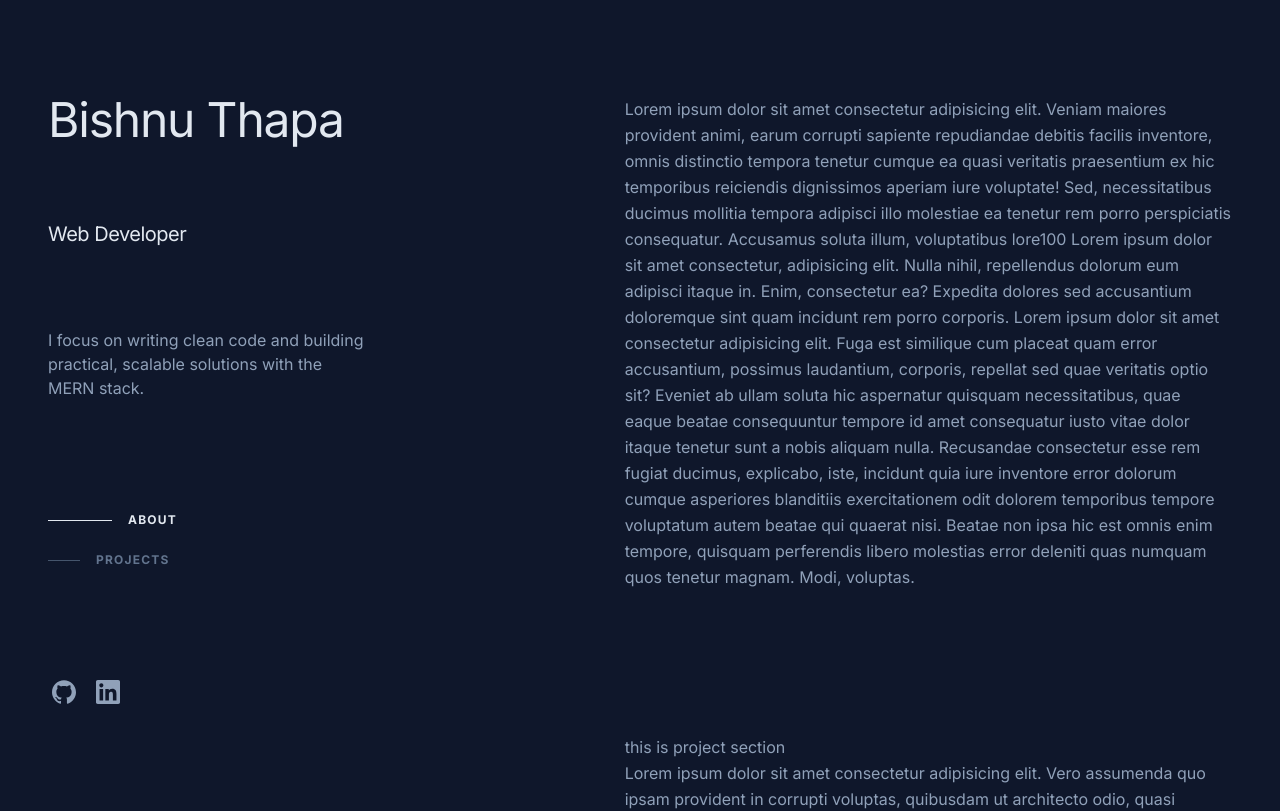
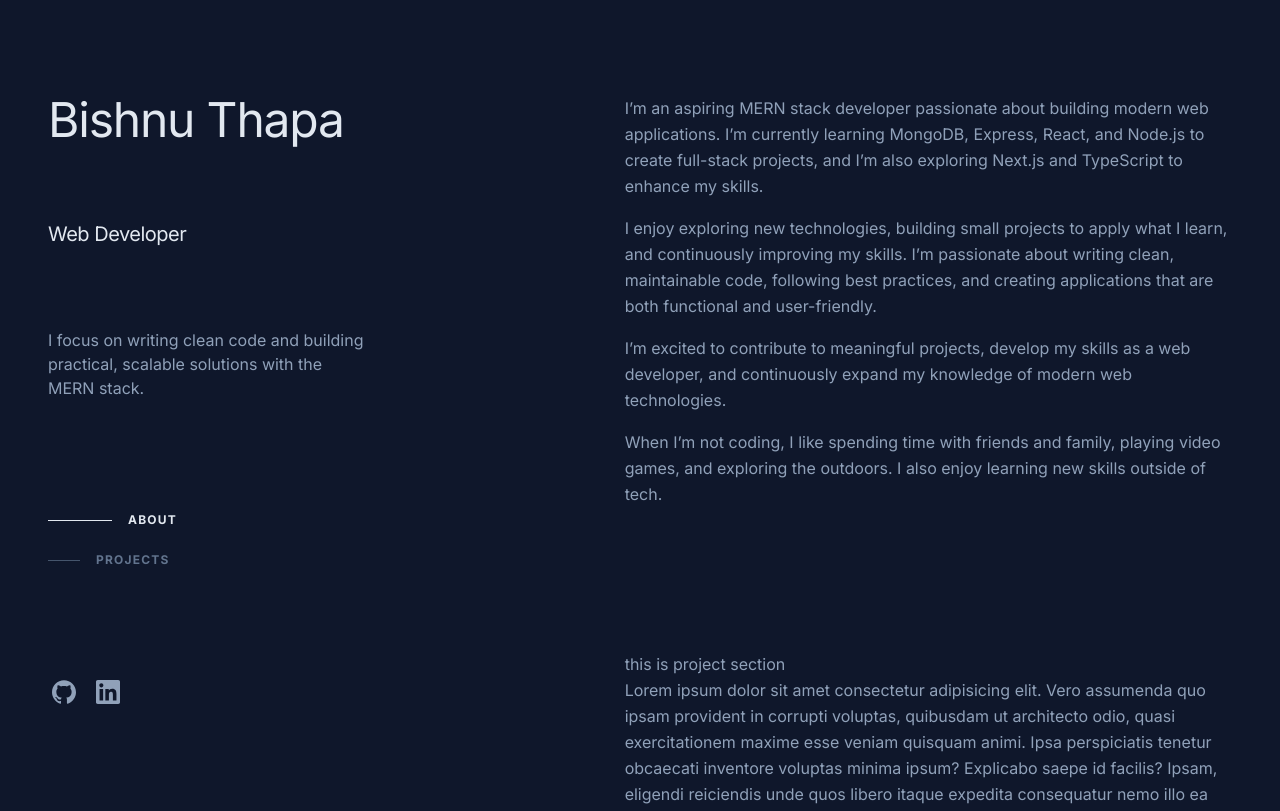
Before and after one commit to BishnuThapa10/portfolio-website, a Next.js app: page / in a window 1280 px wide. Shown: the top 811 px of the page. Built offline with nearby package versions, Linux system fonts and the light colour scheme.

Commit message:
about section

```diff
--- a/src/app/components/About.jsx
+++ b/src/app/components/About.jsx
@@ -1,10 +1,22 @@
 import React from 'react'
 
 export default function About() {
+  const paragraphs = [
+    " I’m an aspiring MERN stack developer passionate about building modern web applications. I’m currently learning MongoDB, Express, React, and Node.js to create full-stack projects, and I’m also exploring Next.js and TypeScript to enhance my skills.",
+    "I enjoy exploring new technologies, building small projects to apply what I learn, and continuously improving my skills. I’m passionate about writing clean, maintainable code, following best practices, and creating applications that are both functional and user-friendly.",
+    "I’m excited to contribute to meaningful projects, develop my skills as a web developer, and continuously expand my knowledge of modern web technologies. ",
+    "When I’m not coding, I like spending time with friends and family, playing video games, and exploring the outdoors. I also enjoy learning new skills outside of tech."
+  ];
   return (
-    <div>
-      Lorem ipsum dolor sit amet consectetur adipisicing elit. Veniam maiores provident animi, earum corrupti sapiente repudiandae debitis facilis inventore, omnis distinctio tempora tenetur cumque ea quasi veritatis praesentium ex hic temporibus reiciendis dignissimos aperiam iure voluptate! Sed, necessitatibus ducimus mollitia tempora adipisci illo molestiae ea tenetur rem porro perspiciatis consequatur. Accusamus soluta illum, voluptatibus lore100
-      Lorem ipsum dolor sit amet consectetur, adipisicing elit. Nulla nihil, repellendus dolorum eum adipisci itaque in. Enim, consectetur ea? Expedita dolores sed accusantium doloremque sint quam incidunt rem porro corporis. Lorem ipsum dolor sit amet consectetur adipisicing elit. Fuga est similique cum placeat quam error accusantium, possimus laudantium, corporis, repellat sed quae veritatis optio sit? Eveniet ab ullam soluta hic aspernatur quisquam necessitatibus, quae eaque beatae consequuntur tempore id amet consequatur iusto vitae dolor itaque tenetur sunt a nobis aliquam nulla. Recusandae consectetur esse rem fugiat ducimus, explicabo, iste, incidunt quia iure inventore error dolorum cumque asperiores blanditiis exercitationem odit dolorem temporibus tempore voluptatum autem beatae qui quaerat nisi. Beatae non ipsa hic est omnis enim tempore, quisquam perferendis libero molestias error deleniti quas numquam quos tenetur magnam. Modi, voluptas.
-    </div>
+    <>
+      <div className='sticky top-0 z-20 mb-4 w-screen bg-slate-900/75 py-5 backdrop-blur lg:sr-only lg:relative lg:top-auto lg:mx-auto lg:w-full lg:px-0 lg:py-0 lg:opacity-0'>
+        <h2 className='text-sm font-bold uppercase tracking-widest text-slate-200 lg:sr-only'>About</h2>
+      </div>
+      <div>
+        {paragraphs.map((text, idx) => (
+          <p key={idx} className="mb-4">{text}</p>
+        ))}
+      </div>
+    </>
   )
 }
--- a/src/app/components/Navbar.jsx
+++ b/src/app/components/Navbar.jsx
@@ -1,6 +1,6 @@
 'use client'
 
-import React, { useEffect, useState } from 'react'
+import React, { useEffect, useRef, useState } from 'react'
 import { SiGithub } from "react-icons/si";
 import { SiLinkedin } from "react-icons/si";
 
@@ -14,36 +14,29 @@ export default function Navbar() {
 
   const [activeId, setActiveId] = useState(links[0].id);
 
+  // scroll spy
   useEffect(() => {
-    const observer = new IntersectionObserver(
-      (entries) => {
-        const visibleEntries = entries
-          .filter(entry => entry.isIntersecting)
-          .sort((a, b) => a.target.offsetTop - b.target.offsetTop);
+    const sections = links
+      .map(l => document.getElementById(l.id))
+      .filter(Boolean);
 
-        if (visibleEntries.length > 0) {
-          setActiveId(visibleEntries[0].target.id);
+    const onScroll = () => {
+      const trigger = window.innerHeight * 0.1;
+      let current = sections[0].id;
+
+      for (const section of sections) {
+        if (section.getBoundingClientRect().top <= trigger) {
+          current = section.id;
         }
-      },
-      {
-        root: null,
-        rootMargin: '0px',
-        threshold: 0.5,
       }
-    );
 
-    links.forEach(link => {
-      const section = document.getElementById(link.id);
-      if (section) observer.observe(section);
-    });
+      setActiveId(current);
+    };
 
-    return () => {
-      links.forEach(link => {
-        const section = document.getElementById(link.id);
-        if (section) observer.unobserve(section);
-      });
-    };
-  }, [links]);
+    onScroll();
+    window.addEventListener('scroll', onScroll, { passive: true });
+    return () => window.removeEventListener('scroll', onScroll);
+  }, []);
 
   return (
     <>
```
